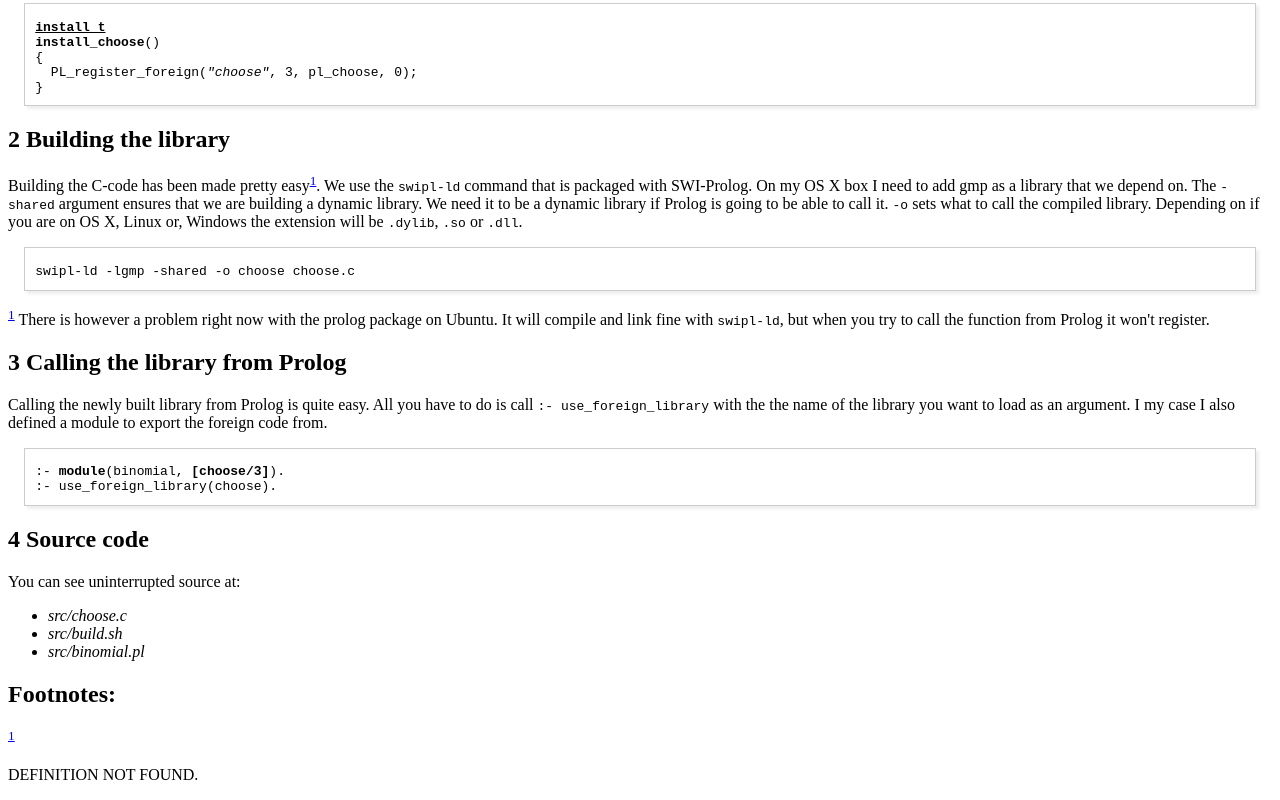
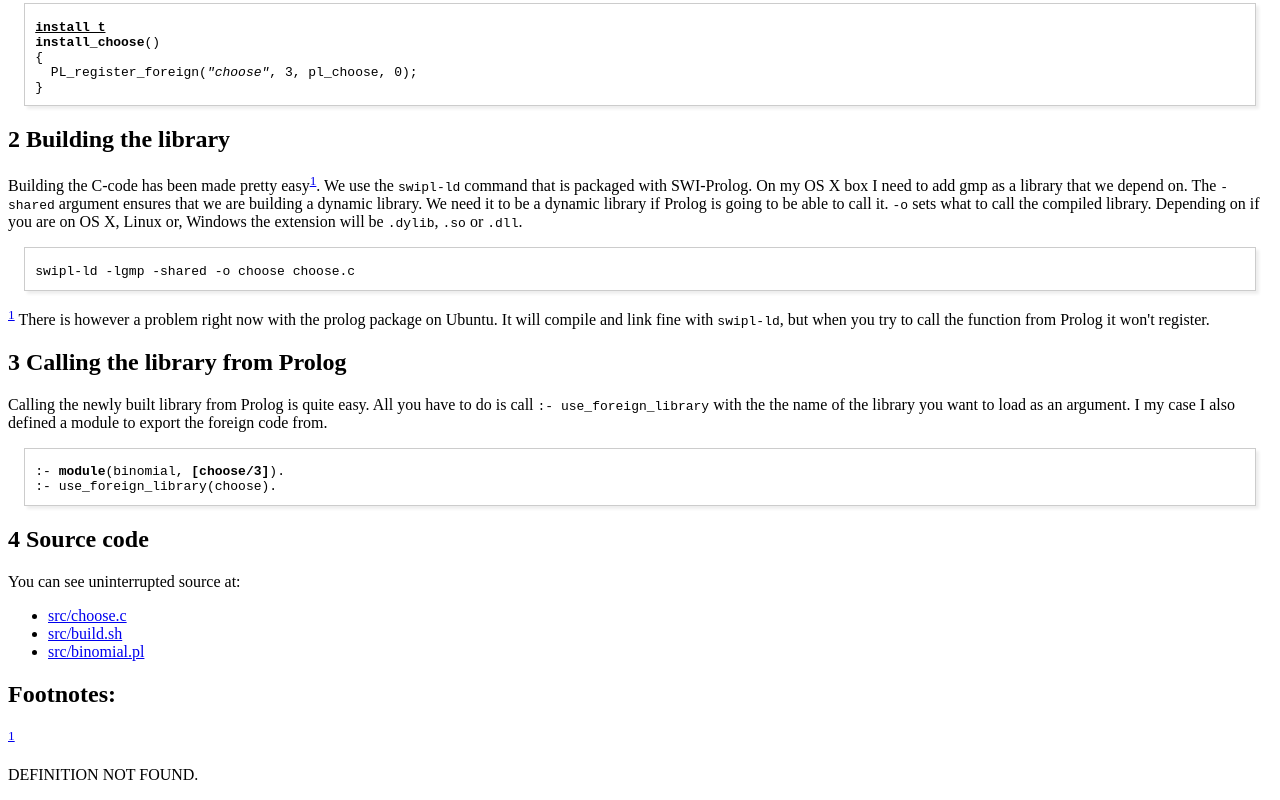
Before and after one commit to ljos/ljos.github.io, a plain HTML site: page binomial-coefficient-in-prolog.html in a window 1280 px wide. Shown: the part 1523-2323 px from the top of the page. Drawn offline with Linux system fonts and the light colour scheme.

Commit message:
update urls for source files

```diff
--- a/binomial-coefficient-in-prolog.html
+++ b/binomial-coefficient-in-prolog.html
@@ -4,7 +4,7 @@
 <html xmlns="http://www.w3.org/1999/xhtml" lang="en" xml:lang="en">
 <head>
 <title>Binomial coefficient in Prolog</title>
-<!-- 2014-04-09 Wed 16:04 -->
+<!-- 2014-04-09 Wed 16:13 -->
 <meta  http-equiv="Content-Type" content="text/html;charset=utf-8" />
 <meta  name="generator" content="Org-mode" />
 <meta  name="author" content="Bjarte Johansen" />
@@ -357,11 +357,11 @@ module to export the foreign code from.
 You can see uninterrupted source at:
 </p>
 <ul class="org-ul">
-<li><i>src/choose.c</i>
+<li><a href="src/choose.c">src/choose.c</a>
 </li>
-<li><i>src/build.sh</i>
+<li><a href="src/build.sh">src/build.sh</a>
 </li>
-<li><i>src/binomial.pl</i>
+<li><a href="src/binomial.pl">src/binomial.pl</a>
 </li>
 </ul>
 </div>
```
Also changed, not shown: index.html (+1 -1 lines), 1 other file.
